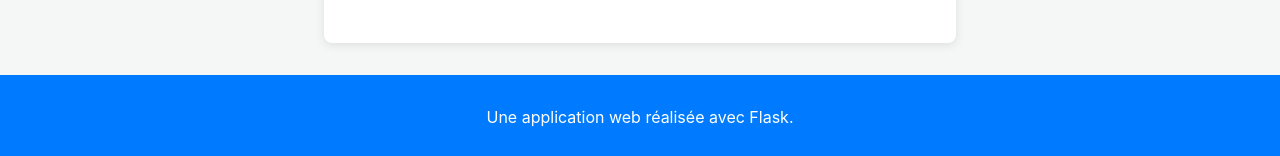
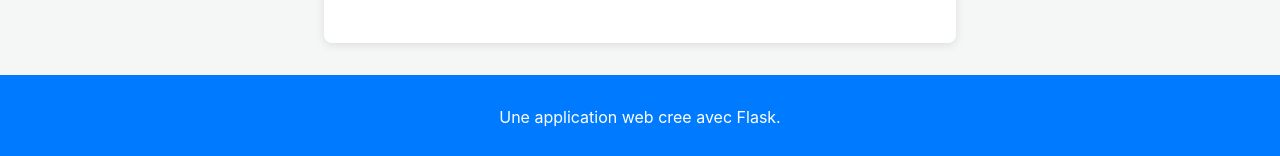
Before and after one commit to LindsayRKG/pat_patrouille_2, a Flask app: page / in a window 1280 px wide. Shown: the part 641-797 px from the top of the page. Run offline with Flask 3, Linux system fonts and the light colour scheme.

Commit message:
base html

```diff
--- a/templates/base.html
+++ b/templates/base.html
@@ -15,7 +15,7 @@
         {% block content %}{% endblock %}
     </main>
     <footer>
-        <p>Une application web réalisée avec Flask.</p>
+        <p>Une application web cree avec Flask.</p>
     </footer>
 </body>
 </html>
```
